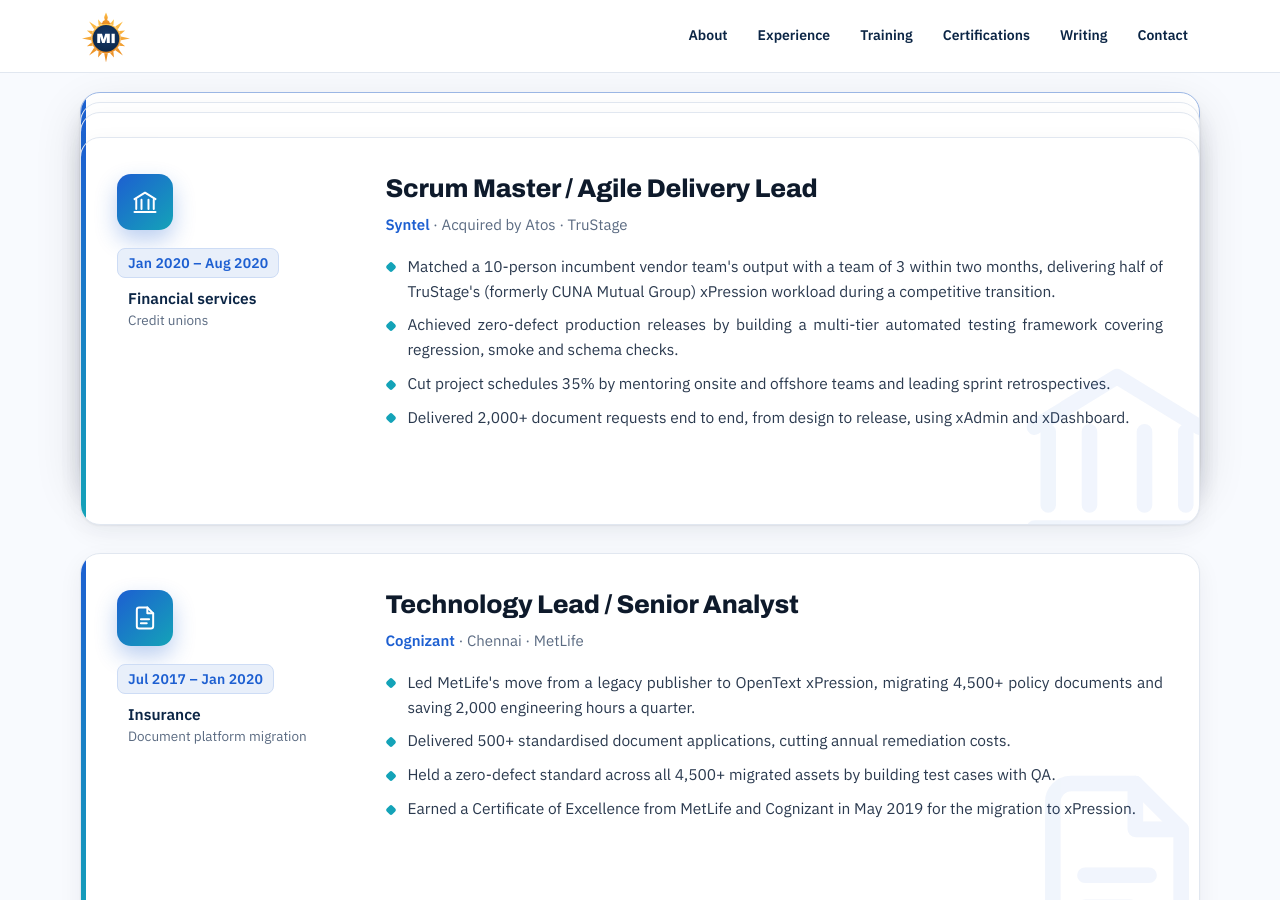
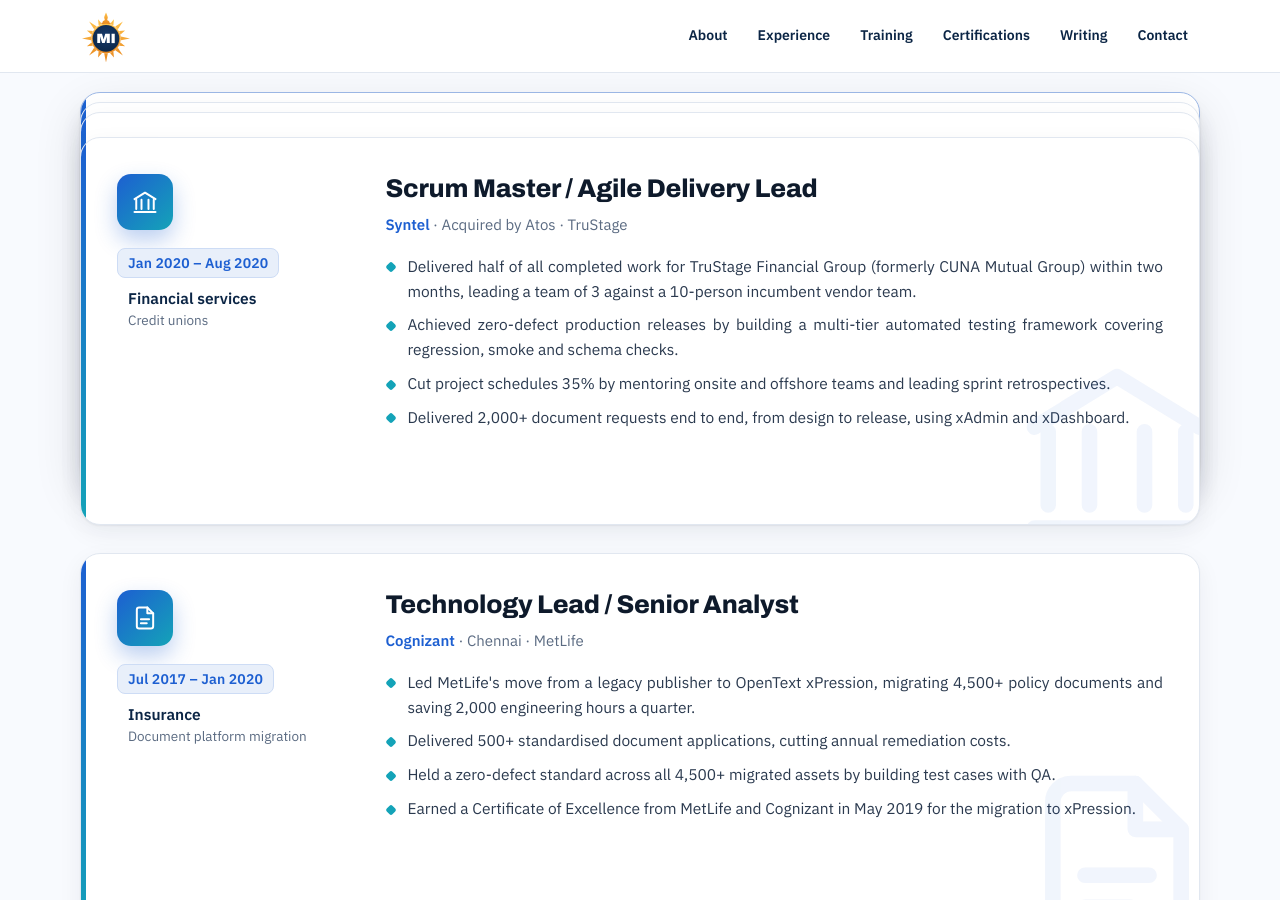
Before and after one commit to Madhan-I/Madhan-I.github.io, a Jekyll site: the page built from index.html, in a window 1280 px wide and 900 px high, scrolled down 3198 px. Built offline with Jekyll 4.4.1, drawn with Linux system fonts in a browser that asks for light colours.

Commit message:
Clarify TruStage takeover bullet
Co-Authored-By: Claude Opus 5.5 <noreply@anthropic.com>
Claude-Session: https://claude.ai/code/session_01MFRrTt7LBDdX57m85KHNGp

```diff
--- a/_data/profile.yml
+++ b/_data/profile.yml
@@ -128,7 +128,7 @@ experience:
     company: Syntel
     detail: Acquired by Atos · TruStage
     points:
-      - "Matched a 10-person incumbent vendor team's output with a team of 3 within two months, delivering half of TruStage's (formerly CUNA Mutual Group) xPression workload during a competitive transition."
+      - "Delivered half of all completed work for TruStage Financial Group (formerly CUNA Mutual Group) within two months, leading a team of 3 against a 10-person incumbent vendor team."
       - "Achieved zero-defect production releases by building a multi-tier automated testing framework covering regression, smoke and schema checks."
       - "Cut project schedules 35% by mentoring onsite and offshore teams and leading sprint retrospectives."
       - "Delivered 2,000+ document requests end to end, from design to release, using xAdmin and xDashboard."
```
